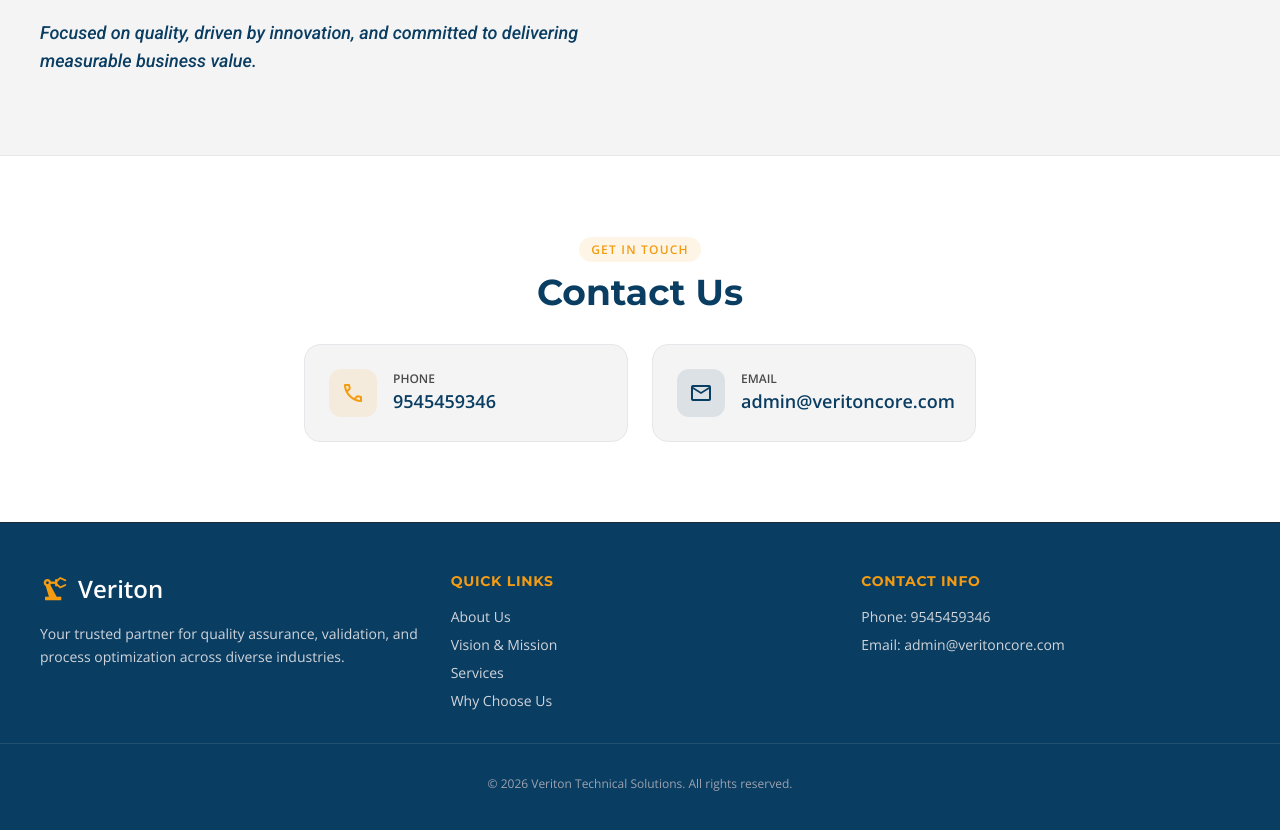
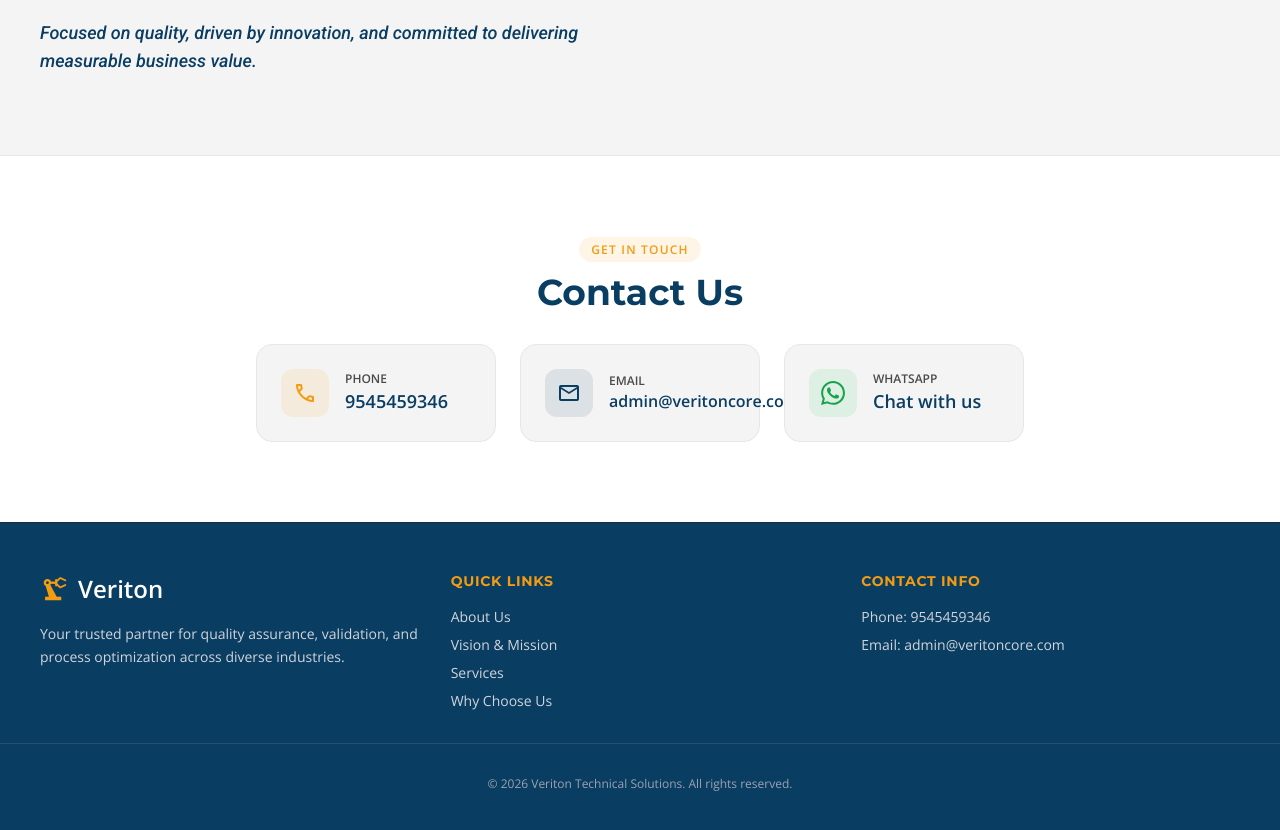
Before and after one commit to NikhilMankar123/VeritonTest, a plain HTML site: page index.html in a window 1280 px wide. Shown: the part 4026-4856 px from the top of the page. Drawn offline with nearby package versions, Linux system fonts and the light colour scheme.

Commit message:
Update index.html

```diff
--- a/index.html
+++ b/index.html
@@ -398,11 +398,11 @@
     <!-- Contact Section -->
     <section class="py-20 bg-white border-t border-gray-200" id="contact">
         <div class="max-w-[1280px] mx-auto px-margin-mobile md:px-margin-desktop">
-            <div class="max-w-2xl mx-auto text-center fade-up">
+            <div class="max-w-3xl mx-auto text-center fade-up">
                 <span class="text-xs font-bold text-accent uppercase tracking-widest bg-accent/10 px-3 py-1 rounded-full">Get In Touch</span>
                 <h2 class="text-3xl md:text-4xl font-bold text-primary mt-3 mb-8">Contact Us</h2>
 
-                <div class="grid grid-cols-1 sm:grid-cols-2 gap-6 text-left">
+                <div class="grid grid-cols-1 sm:grid-cols-3 gap-6 text-left">
                     <div class="bg-background p-6 rounded-2xl border border-gray-200 flex items-center gap-4">
                         <div class="w-12 h-12 bg-accent/10 text-accent rounded-xl flex items-center justify-center shrink-0">
                             <span class="material-symbols-outlined text-2xl">call</span>
@@ -419,7 +419,17 @@
                         </div>
                         <div>
                             <span class="text-xs text-secondary font-semibold uppercase block">Email</span>
-                            <a href="mailto:admin@veritoncore.com" class="text-lg font-bold text-primary hover:text-accent transition-colors">admin@veritoncore.com</a>
+                            <a href="mailto:admin@veritoncore.com" class="text-base font-bold text-primary hover:text-accent transition-colors">admin@veritoncore.com</a>
+                        </div>
+                    </div>
+
+                    <div class="bg-background p-6 rounded-2xl border border-gray-200 flex items-center gap-4">
+                        <div class="w-12 h-12 bg-green-500/10 text-green-600 rounded-xl flex items-center justify-center shrink-0">
+                            <svg class="w-6 h-6 fill-current" viewBox="0 0 24 24"><path d="M.057 24l1.687-6.163c-1.041-1.804-1.588-3.849-1.587-5.946.003-6.556 5.338-11.891 11.893-11.891 3.181.001 6.167 1.24 8.413 3.488 2.245 2.248 3.481 5.236 3.48 8.414-.003 6.557-5.338 11.892-11.893 11.892-1.99-.001-3.951-.5-5.688-1.448l-6.305 1.654zm6.597-3.807c1.676.995 3.276 1.591 5.392 1.592 5.448 0 9.886-4.434 9.889-9.885.002-5.462-4.415-9.89-9.881-9.892-5.452 0-9.887 4.434-9.889 9.884-.001 2.225.651 3.891 1.746 5.634l-.999 3.648 3.742-.981zm11.387-5.464c-.074-.124-.272-.198-.57-.347-.297-.149-1.758-.868-2.031-.967-.272-.099-.47-.149-.669.149-.198.297-.768.967-.941 1.165-.173.198-.347.223-.644.074-.297-.149-1.255-.462-2.39-1.475-.883-.788-1.48-1.761-1.653-2.059-.173-.297-.018-.458.13-.606.134-.133.297-.347.446-.521.151-.172.2-.296.3-.495.099-.198.05-.372-.025-.521-.075-.148-.669-1.611-.916-2.206-.242-.579-.487-.501-.669-.51l-.57-.01c-.198 0-.52.074-.792.372s-1.04 1.016-1.04 2.479 1.065 2.876 1.213 3.074c.149.198 2.095 3.2 5.076 4.487.709.306 1.263.489 1.694.626.712.226 1.36.194 1.872.118.571-.085 1.758-.719 2.006-1.413.248-.695.248-1.29.173-1.414z"/></svg>
+                        </div>
+                        <div>
+                            <span class="text-xs text-secondary font-semibold uppercase block">WhatsApp</span>
+                            <a href="https://wa.me/9545459346?text=Connect%20me" target="_blank" class="text-lg font-bold text-primary hover:text-accent transition-colors">Chat with us</a>
                         </div>
                     </div>
                 </div>
```
